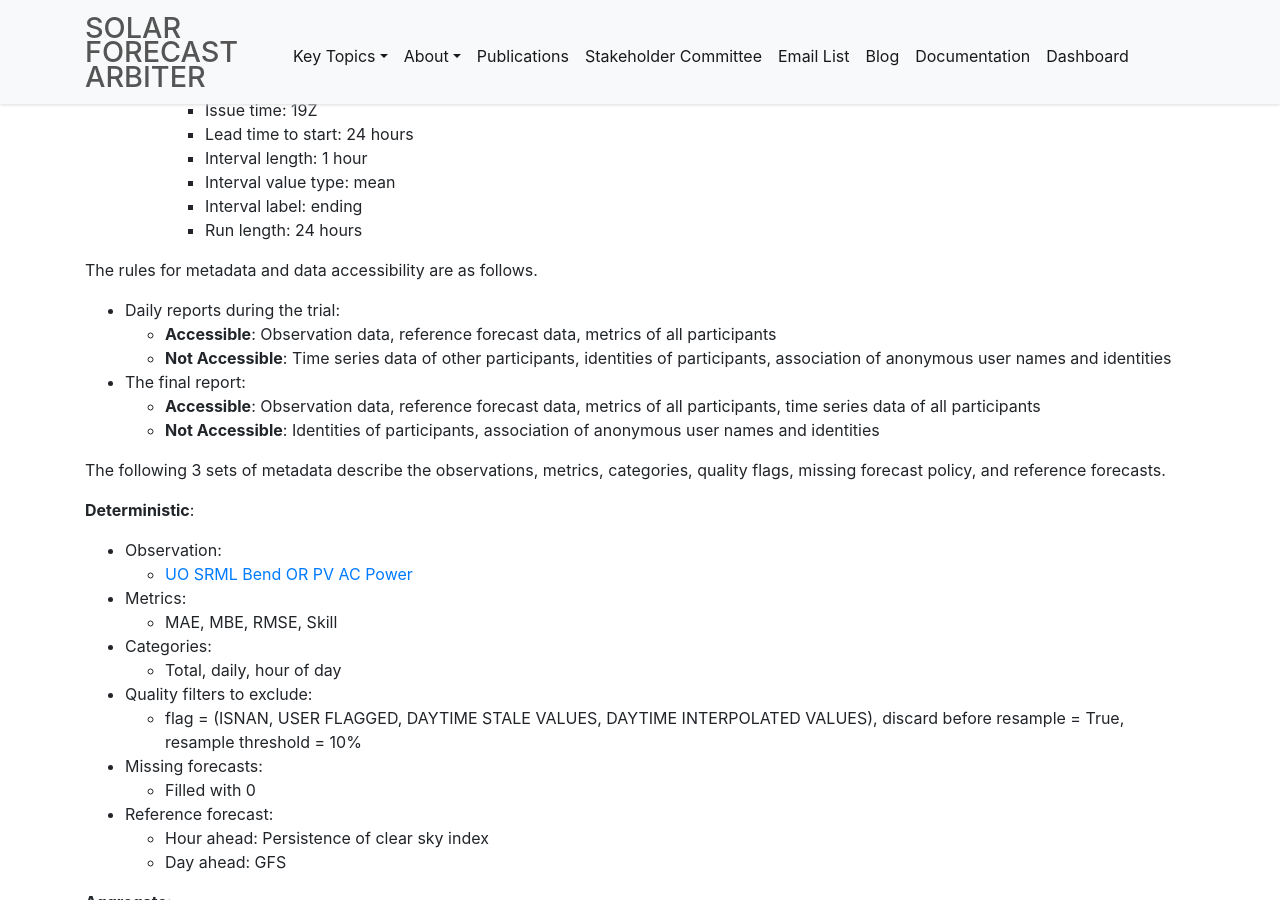
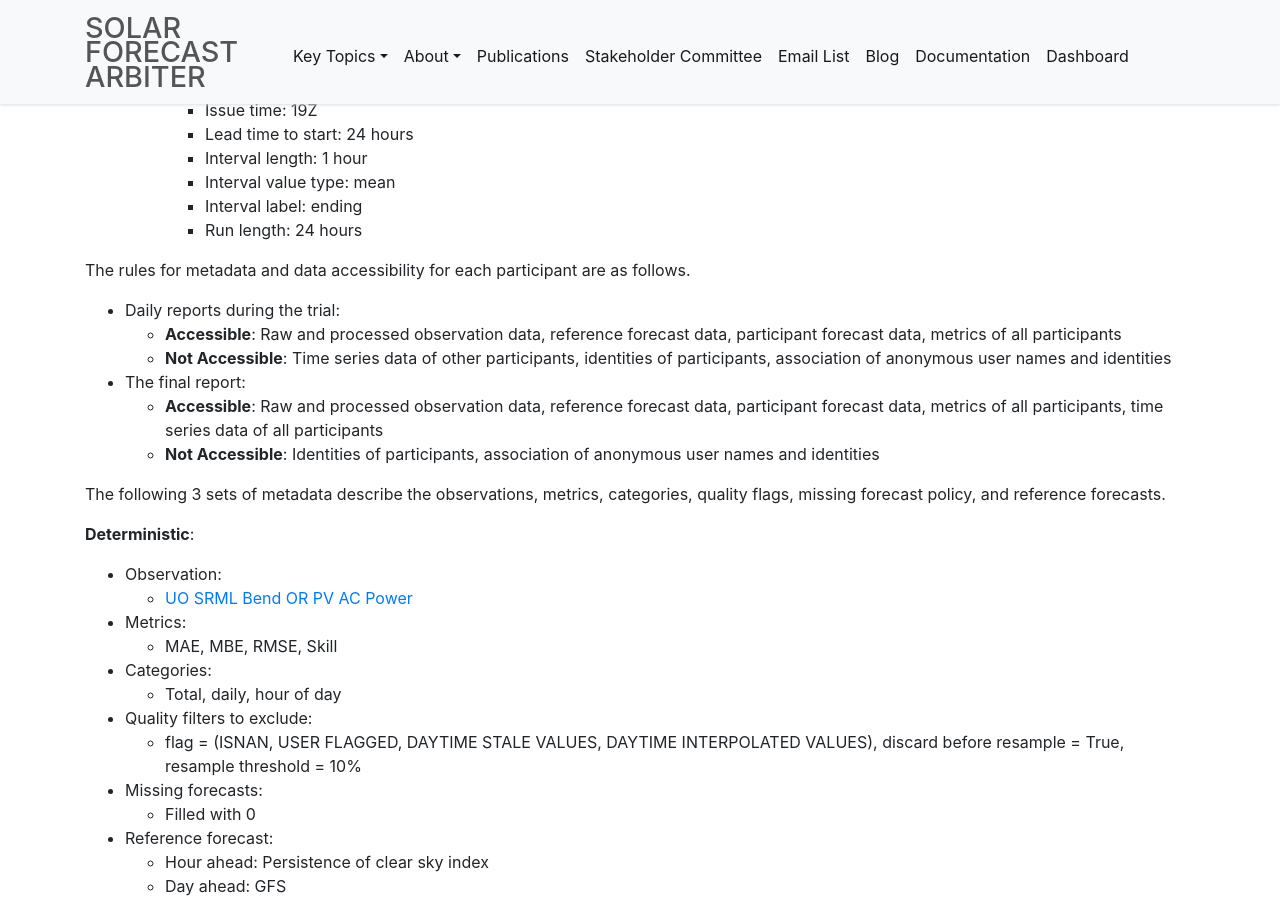
Before and after one commit to SolarArbiter/SolarArbiter.github.io, a Jekyll site: the page built from _posts/2020-10-29-Test-Trial-3.md, in a window 1280 px wide and 900 px high, scrolled down 714 px. Built offline with Jekyll 4.4.1, drawn with Linux system fonts in a browser that asks for light colours.

Commit message:
a little more permissions

```diff
--- a/_posts/2020-10-29-Test-Trial-3.md
+++ b/_posts/2020-10-29-Test-Trial-3.md
@@ -29,13 +29,13 @@ The following forecast start, end, and timing parameters are the same for all fo
     * Interval label: ending
     * Run length: 24 hours
 
-The rules for metadata and data accessibility are as follows.
+The rules for metadata and data accessibility for each participant are as follows.
 
 * Daily reports during the trial:
-  * **Accessible**: Observation data, reference forecast data, metrics of all participants
+  * **Accessible**: Raw and processed observation data, reference forecast data, participant forecast data, metrics of all participants
   * **Not Accessible**: Time series data of other participants, identities of participants, association of anonymous user names and identities
 * The final report:
-  * **Accessible**: Observation data, reference forecast data, metrics of all participants, time series data of all participants
+  * **Accessible**: Raw and processed observation data, reference forecast data, participant forecast data, metrics of all participants, time series data of all participants
   * **Not Accessible**: Identities of participants, association of anonymous user names and identities
 
 The following 3 sets of metadata describe the observations, metrics, categories, quality flags, missing forecast policy, and reference forecasts.
```
